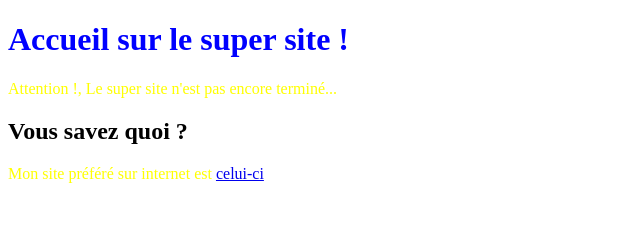
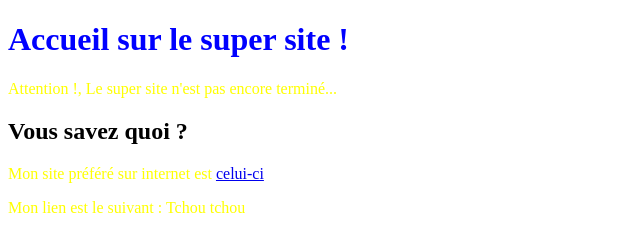
Before and after one commit to GagnantN/collision, a plain HTML site: page index.html in a window 1280 px wide. Shown: the whole page, without its empty margins (0-640 px from the left). Drawn offline with Linux system fonts and the light colour scheme.

Commit message:
création du lien

```diff
--- a/index.html
+++ b/index.html
@@ -11,5 +11,6 @@
     <h2>Vous savez quoi ?</h2>
     <p>Mon site préféré sur internet est <a href="http://www.perdu.com">celui-ci</a></p>
     <!-- TODO 2: changer le lien vers votre site préféré -->
+     <p>Mon lien est le suivant : <a>Tchou tchou</a> </p>
 </body>
 </html>
```
